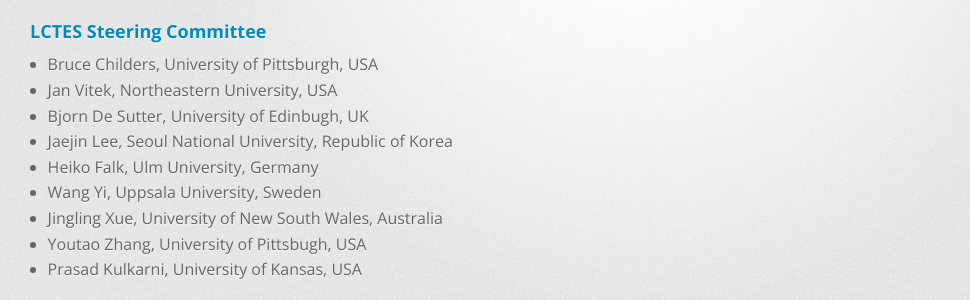
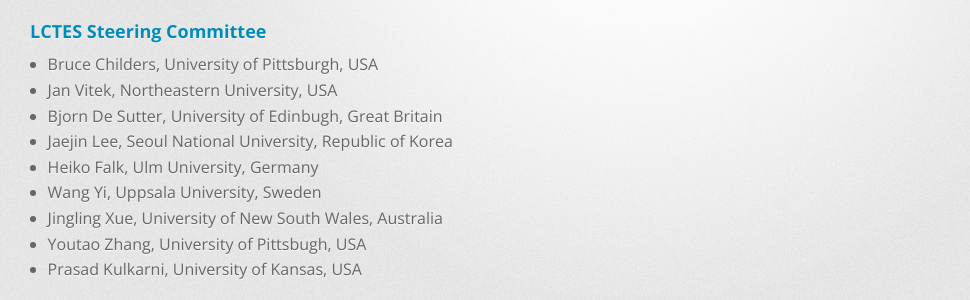
Before and after one commit to GSathish/lctes2015, a Jekyll site: the page built from organization/index.html, in a window 1280 px wide. Shown: the part 307-607 px from the top of the page, without its empty margins (0-970 px from the left). Built offline with Jekyll 4.4.1, drawn with Linux system fonts in a browser that asks for light colours.

Commit message:
Update index.html

```diff
--- a/organization/index.html
+++ b/organization/index.html
@@ -9,7 +9,7 @@
 <ul>
 <li>Bruce Childers, University of Pittsburgh, USA</li>
 <li>Jan Vitek, Northeastern University, USA</li>
-<li>Bjorn De Sutter, University of Edinbugh, UK</li>
+<li>Bjorn De Sutter, University of Edinbugh, Great Britain</li>
 <li>Jaejin Lee, Seoul National University, Republic of Korea</li>
 <li>Heiko Falk, Ulm University, Germany</li>
 <li>Wang Yi, Uppsala University, Sweden</li>
```
